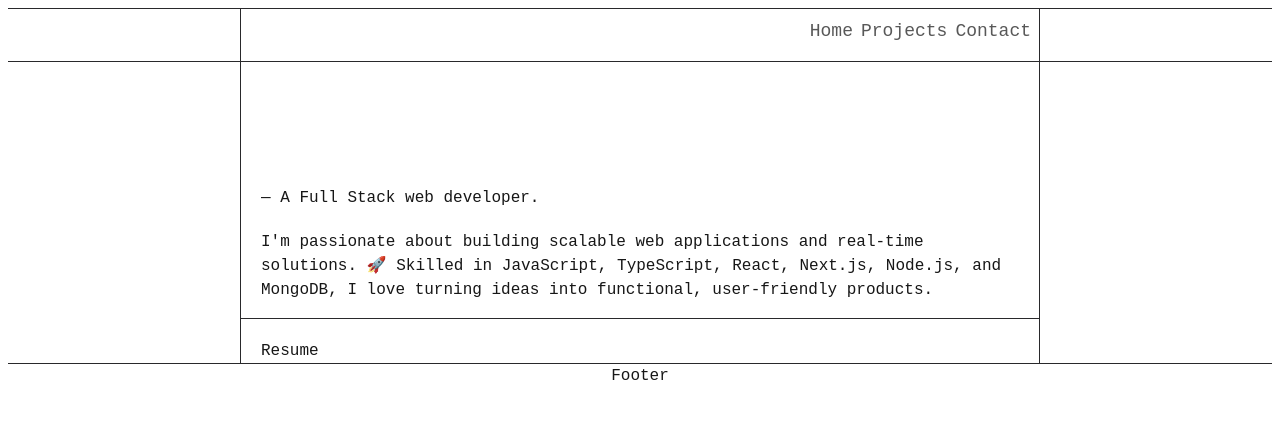
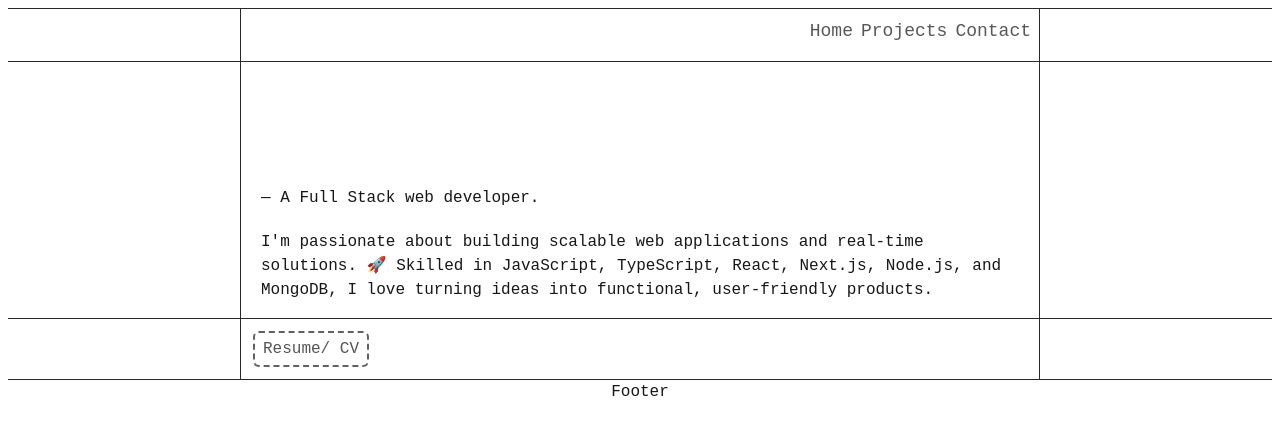
Before and after one commit to thisisayushverma/portfolio, a Next.js app: page / in a window 1280 px wide. Shown: the top 434 px of the page. Built offline with nearby package versions, Linux system fonts and the light colour scheme; a web font is replaced by a local one.

Commit message:
resume button added

```diff
--- a/src/app/layout.tsx
+++ b/src/app/layout.tsx
@@ -11,7 +11,7 @@ export default function RootLayout({
 }>) {
   return (
     <html lang="en">
-      <body className="p-2 min-h-screen flex flex-col items-center bg-[#09090b]">
+      <body className="p-2 w-full min-h-screen flex flex-col items-center bg-[#09090b]">
         <Navbar/>
         {children}
         <Footer/>
--- a/src/components/MainHeader.tsx
+++ b/src/components/MainHeader.tsx
@@ -1,22 +1,23 @@
-'use client'
+"use client";
 import React from "react";
 import About from "./About";
 
 function MainHeader() {
-
   return (
-    <div className="w-[800px] p-5 pb-0 border-r-[1px] border-l-[1px] border-[#29292b] flex flex-col gap-5">
-      <h1 className="font-libertinus text-5xl text-white">AV</h1>
-      <div>
-        <h1 className="font-roboto font-bold text-3xl text-white">Hi, I&apos;m Ayush</h1>
-        <div className="w-fit flex">
-        <h1 className="typing w-fit">
-        — A Full Stack web developer.
-        </h1>
-        <div className="w-[10px] border-b-4 blink"></div>
+    <div className="w-full flex justify-center">
+      <div className="w-[800px] p-5 pb-0 border-r-[1px] border-l-[1px] border-[#29292b] flex flex-col gap-5">
+        <h1 className="font-libertinus text-5xl text-white">AV</h1>
+        <div>
+          <h1 className="font-roboto font-bold text-3xl text-white">
+            Hi, I&apos;m Ayush
+          </h1>
+          <div className="w-fit flex">
+            <h1 className="typing w-fit">— A Full Stack web developer.</h1>
+            <div className="w-[10px] border-b-4 blink"></div>
+          </div>
         </div>
+        <About />
       </div>
-      <About/>
     </div>
   );
 }
--- a/src/components/Resume.tsx
+++ b/src/components/Resume.tsx
@@ -2,8 +2,14 @@ import React from 'react'
 
 function Resume() {
   return (
-    <div className='w-[800px] p-5 pb-0 border-r-[1px] border-t-[1px] border-l-[1px] border-[#29292b] '>
-      Resume
+    <div className='w-full flex justify-center  border-t-[1px]  border-[#29292b] '>
+      <div className='w-[800px] flex gap-3 p-3 border-r-[1px] border-l-[1px] border-[#29292b]'>
+        <div className='p-1 px-2 border-[#29292b] border-2 border-dashed rounded-md cursor-pointer animate-pulse hover:border-double hover:animate-none  '>
+          Resume/ CV
+        </div>
+
+
+      </div>
     </div>
   )
 }
```
